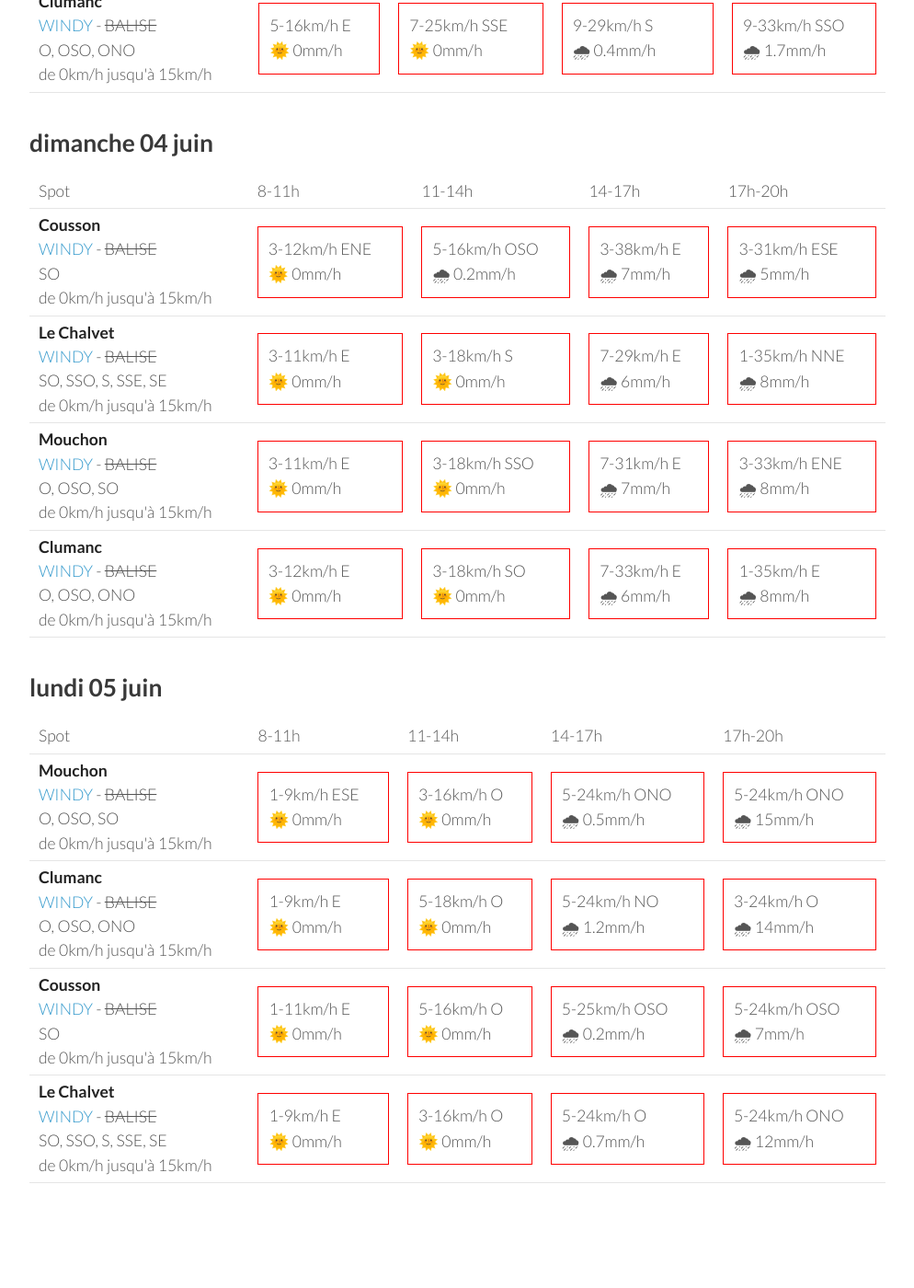
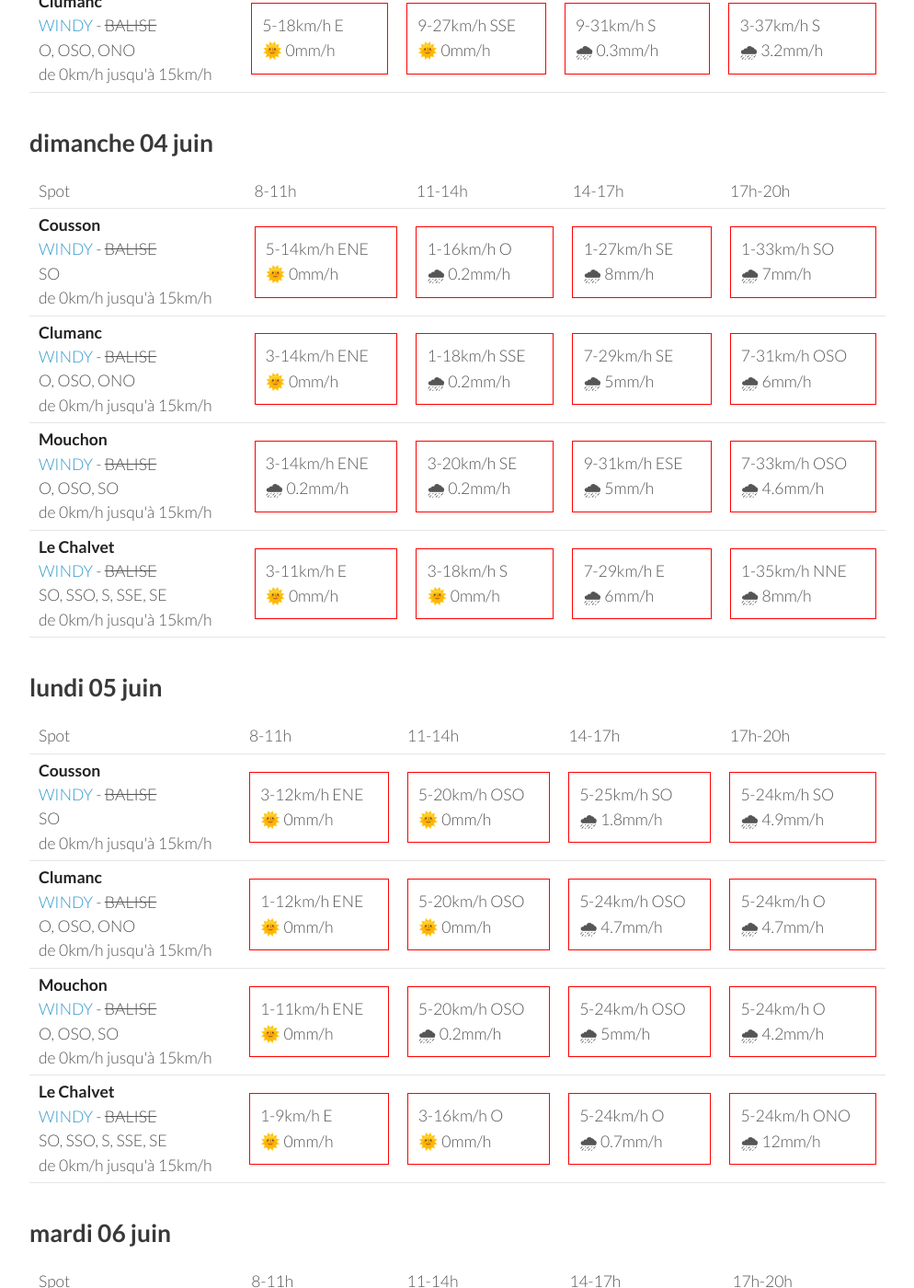
Before and after one commit to parapente-dans-le-nord/parapente-dans-le-nord.github.io, a Jekyll site: the page built from saint_andre.markdown, in a window 1280 px wide and 1400 px high, scrolled down 1918 px. Shown: the whole window at 92% size, without its empty margins (26-1020 px from the left). Built offline with Jekyll 4.4.1, drawn with Linux system fonts in a browser that asks for light colours; some of the changed text lies outside the part shown.

Commit message:
update index.markdown

```diff
--- a/saint_andre.markdown
+++ b/saint_andre.markdown
@@ -137,9 +137,9 @@ page mise à jour le jeudi 01 juin 06:36
         <td><strong>Cousson</strong><br><a href="https://windy.com/44.054/6.240?43.940,6.241,10,m:eSAaglz">WINDY</a> - <span class="no-balise"> BALISE </span><br> <span class="vent-favorable">SO</span><br><span class="force-vent">de 0km/h jusqu'à 15km/h</span> </td>
 
             <td><div class="not-flyable"><p>5-16km/h E</p><p>🌞 0mm/h</p></div></td>
-            <td><div class="not-flyable"><p>7-22km/h SSO</p><p>🌧 0.2mm/h</p></div></td>
-            <td><div class="not-flyable"><p>9-27km/h SO</p><p>🌧 0.3mm/h</p></div></td>
-            <td><div class="not-flyable"><p>9-33km/h SO</p><p>🌧 7mm/h</p></div></td>
+            <td><div class="not-flyable"><p>5-22km/h SSO</p><p>🌞 0mm/h</p></div></td>
+            <td><div class="not-flyable"><p>7-27km/h SO</p><p>🌧 3mm/h</p></div></td>
+            <td><div class="not-flyable"><p>1-29km/h NNO</p><p>🌧 6mm/h</p></div></td>
 
 
     </tr>
@@ -156,20 +156,20 @@ page mise à jour le jeudi 01 juin 06:36
 <tr>
         <td><strong>Mouchon</strong><br><a href="https://windy.com/43.992/6.424?43.878,6.425,10,m:eSuaglR">WINDY</a> - <span class="no-balise"> BALISE </span><br> <span class="vent-favorable">O, OSO, SO</span><br><span class="force-vent">de 0km/h jusqu'à 15km/h</span> </td>
 
-            <td><div class="not-flyable"><p>3-14km/h E</p><p>🌞 0mm/h</p></div></td>
-            <td><div class="not-flyable"><p>9-25km/h SE</p><p>🌞 0mm/h</p></div></td>
-            <td><div class="not-flyable"><p>11-29km/h S</p><p>🌧 0.4mm/h</p></div></td>
-            <td><div class="not-flyable"><p>9-33km/h SSO</p><p>🌧 1.6mm/h</p></div></td>
+            <td><div class="not-flyable"><p>5-16km/h ESE</p><p>🌞 0mm/h</p></div></td>
+            <td><div class="not-flyable"><p>9-27km/h SE</p><p>🌞 0mm/h</p></div></td>
+            <td><div class="not-flyable"><p>11-29km/h S</p><p>🌧 0.3mm/h</p></div></td>
+            <td><div class="not-flyable"><p>5-37km/h SSE</p><p>🌧 2.9mm/h</p></div></td>
 
 
     </tr>
 <tr>
         <td><strong>Clumanc</strong><br><a href="https://windy.com/44.027/6.402?43.914,6.403,10,m:eSxaglP">WINDY</a> - <span class="no-balise"> BALISE </span><br> <span class="vent-favorable">O, OSO, ONO</span><br><span class="force-vent">de 0km/h jusqu'à 15km/h</span> </td>
 
-            <td><div class="not-flyable"><p>5-16km/h E</p><p>🌞 0mm/h</p></div></td>
-            <td><div class="not-flyable"><p>7-25km/h SSE</p><p>🌞 0mm/h</p></div></td>
-            <td><div class="not-flyable"><p>9-29km/h S</p><p>🌧 0.4mm/h</p></div></td>
-            <td><div class="not-flyable"><p>9-33km/h SSO</p><p>🌧 1.7mm/h</p></div></td>
+            <td><div class="not-flyable"><p>5-18km/h E</p><p>🌞 0mm/h</p></div></td>
+            <td><div class="not-flyable"><p>9-27km/h SSE</p><p>🌞 0mm/h</p></div></td>
+            <td><div class="not-flyable"><p>9-31km/h S</p><p>🌧 0.3mm/h</p></div></td>
+            <td><div class="not-flyable"><p>3-37km/h S</p><p>🌧 3.2mm/h</p></div></td>
 
 
     </tr>
@@ -192,10 +192,30 @@ page mise à jour le jeudi 01 juin 06:36
 <tr>
         <td><strong>Cousson</strong><br><a href="https://windy.com/44.054/6.240?43.940,6.241,10,m:eSAaglz">WINDY</a> - <span class="no-balise"> BALISE </span><br> <span class="vent-favorable">SO</span><br><span class="force-vent">de 0km/h jusqu'à 15km/h</span> </td>
 
-            <td><div class="not-flyable"><p>3-12km/h ENE</p><p>🌞 0mm/h</p></div></td>
-            <td><div class="not-flyable"><p>5-16km/h OSO</p><p>🌧 0.2mm/h</p></div></td>
-            <td><div class="not-flyable"><p>3-38km/h E</p><p>🌧 7mm/h</p></div></td>
-            <td><div class="not-flyable"><p>3-31km/h ESE</p><p>🌧 5mm/h</p></div></td>
+            <td><div class="not-flyable"><p>5-14km/h ENE</p><p>🌞 0mm/h</p></div></td>
+            <td><div class="not-flyable"><p>1-16km/h O</p><p>🌧 0.2mm/h</p></div></td>
+            <td><div class="not-flyable"><p>1-27km/h SE</p><p>🌧 8mm/h</p></div></td>
+            <td><div class="not-flyable"><p>1-33km/h SO</p><p>🌧 7mm/h</p></div></td>
+
+
+    </tr>
+<tr>
+        <td><strong>Clumanc</strong><br><a href="https://windy.com/44.027/6.402?43.914,6.403,10,m:eSxaglP">WINDY</a> - <span class="no-balise"> BALISE </span><br> <span class="vent-favorable">O, OSO, ONO</span><br><span class="force-vent">de 0km/h jusqu'à 15km/h</span> </td>
+
+            <td><div class="not-flyable"><p>3-14km/h ENE</p><p>🌞 0mm/h</p></div></td>
+            <td><div class="not-flyable"><p>1-18km/h SSE</p><p>🌧 0.2mm/h</p></div></td>
+            <td><div class="not-flyable"><p>7-29km/h SE</p><p>🌧 5mm/h</p></div></td>
+            <td><div class="not-flyable"><p>7-31km/h OSO</p><p>🌧 6mm/h</p></div></td>
+
+
+    </tr>
+<tr>
+        <td><strong>Mouchon</strong><br><a href="https://windy.com/43.992/6.424?43.878,6.425,10,m:eSuaglR">WINDY</a> - <span class="no-balise"> BALISE </span><br> <span class="vent-favorable">O, OSO, SO</span><br><span class="force-vent">de 0km/h jusqu'à 15km/h</span> </td>
+
+            <td><div class="not-flyable"><p>3-14km/h ENE</p><p>🌧 0.2mm/h</p></div></td>
+            <td><div class="not-flyable"><p>3-20km/h SE</p><p>🌧 0.2mm/h</p></div></td>
+            <td><div class="not-flyable"><p>9-31km/h ESE</p><p>🌧 5mm/h</p></div></td>
+            <td><div class="not-flyable"><p>7-33km/h OSO</p><p>🌧 4.6mm/h</p></div></td>
 
 
     </tr>
@@ -206,26 +226,6 @@ page mise à jour le jeudi 01 juin 06:36
             <td><div class="not-flyable"><p>3-18km/h S</p><p>🌞 0mm/h</p></div></td>
             <td><div class="not-flyable"><p>7-29km/h E</p><p>🌧 6mm/h</p></div></td>
             <td><div class="not-flyable"><p>1-35km/h NNE</p><p>🌧 8mm/h</p></div></td>
-
-
-    </tr>
-<tr>
-        <td><strong>Mouchon</strong><br><a href="https://windy.com/43.992/6.424?43.878,6.425,10,m:eSuaglR">WINDY</a> - <span class="no-balise"> BALISE </span><br> <span class="vent-favorable">O, OSO, SO</span><br><span class="force-vent">de 0km/h jusqu'à 15km/h</span> </td>
-
-            <td><div class="not-flyable"><p>3-11km/h E</p><p>🌞 0mm/h</p></div></td>
-            <td><div class="not-flyable"><p>3-18km/h SSO</p><p>🌞 0mm/h</p></div></td>
-            <td><div class="not-flyable"><p>7-31km/h E</p><p>🌧 7mm/h</p></div></td>
-            <td><div class="not-flyable"><p>3-33km/h ENE</p><p>🌧 8mm/h</p></div></td>
-
-
-    </tr>
-<tr>
-        <td><strong>Clumanc</strong><br><a href="https://windy.com/44.027/6.402?43.914,6.403,10,m:eSxaglP">WINDY</a> - <span class="no-balise"> BALISE </span><br> <span class="vent-favorable">O, OSO, ONO</span><br><span class="force-vent">de 0km/h jusqu'à 15km/h</span> </td>
-
-            <td><div class="not-flyable"><p>3-12km/h E</p><p>🌞 0mm/h</p></div></td>
-            <td><div class="not-flyable"><p>3-18km/h SO</p><p>🌞 0mm/h</p></div></td>
-            <td><div class="not-flyable"><p>7-33km/h E</p><p>🌧 6mm/h</p></div></td>
-            <td><div class="not-flyable"><p>1-35km/h E</p><p>🌧 8mm/h</p></div></td>
 
 
     </tr>
@@ -246,32 +246,32 @@ page mise à jour le jeudi 01 juin 06:36
       <td>17h-20h</td>
     </tr>
 <tr>
-        <td><strong>Mouchon</strong><br><a href="https://windy.com/43.992/6.424?43.878,6.425,10,m:eSuaglR">WINDY</a> - <span class="no-balise"> BALISE </span><br> <span class="vent-favorable">O, OSO, SO</span><br><span class="force-vent">de 0km/h jusqu'à 15km/h</span> </td>
+        <td><strong>Cousson</strong><br><a href="https://windy.com/44.054/6.240?43.940,6.241,10,m:eSAaglz">WINDY</a> - <span class="no-balise"> BALISE </span><br> <span class="vent-favorable">SO</span><br><span class="force-vent">de 0km/h jusqu'à 15km/h</span> </td>
 
-            <td><div class="not-flyable"><p>1-9km/h ESE</p><p>🌞 0mm/h</p></div></td>
-            <td><div class="not-flyable"><p>3-16km/h O</p><p>🌞 0mm/h</p></div></td>
-            <td><div class="not-flyable"><p>5-24km/h ONO</p><p>🌧 0.5mm/h</p></div></td>
-            <td><div class="not-flyable"><p>5-24km/h ONO</p><p>🌧 15mm/h</p></div></td>
+            <td><div class="not-flyable"><p>3-12km/h ENE</p><p>🌞 0mm/h</p></div></td>
+            <td><div class="not-flyable"><p>5-20km/h OSO</p><p>🌞 0mm/h</p></div></td>
+            <td><div class="not-flyable"><p>5-25km/h SO</p><p>🌧 1.8mm/h</p></div></td>
+            <td><div class="not-flyable"><p>5-24km/h SO</p><p>🌧 4.9mm/h</p></div></td>
 
 
     </tr>
 <tr>
         <td><strong>Clumanc</strong><br><a href="https://windy.com/44.027/6.402?43.914,6.403,10,m:eSxaglP">WINDY</a> - <span class="no-balise"> BALISE </span><br> <span class="vent-favorable">O, OSO, ONO</span><br><span class="force-vent">de 0km/h jusqu'à 15km/h</span> </td>
 
-            <td><div class="not-flyable"><p>1-9km/h E</p><p>🌞 0mm/h</p></div></td>
-            <td><div class="not-flyable"><p>5-18km/h O</p><p>🌞 0mm/h</p></div></td>
-            <td><div class="not-flyable"><p>5-24km/h NO</p><p>🌧 1.2mm/h</p></div></td>
-            <td><div class="not-flyable"><p>3-24km/h O</p><p>🌧 14mm/h</p></div></td>
+            <td><div class="not-flyable"><p>1-12km/h ENE</p><p>🌞 0mm/h</p></div></td>
+            <td><div class="not-flyable"><p>5-20km/h OSO</p><p>🌞 0mm/h</p></div></td>
+            <td><div class="not-flyable"><p>5-24km/h OSO</p><p>🌧 4.7mm/h</p></div></td>
+            <td><div class="not-flyable"><p>5-24km/h O</p><p>🌧 4.7mm/h</p></div></td>
 
 
     </tr>
 <tr>
-        <td><strong>Cousson</strong><br><a href="https://windy.com/44.054/6.240?43.940,6.241,10,m:eSAaglz">WINDY</a> - <span class="no-balise"> BALISE </span><br> <span class="vent-favorable">SO</span><br><span class="force-vent">de 0km/h jusqu'à 15km/h</span> </td>
+        <td><strong>Mouchon</strong><br><a href="https://windy.com/43.992/6.424?43.878,6.425,10,m:eSuaglR">WINDY</a> - <span class="no-balise"> BALISE </span><br> <span class="vent-favorable">O, OSO, SO</span><br><span class="force-vent">de 0km/h jusqu'à 15km/h</span> </td>
 
-            <td><div class="not-flyable"><p>1-11km/h E</p><p>🌞 0mm/h</p></div></td>
-            <td><div class="not-flyable"><p>5-16km/h O</p><p>🌞 0mm/h</p></div></td>
-            <td><div class="not-flyable"><p>5-25km/h OSO</p><p>🌧 0.2mm/h</p></div></td>
-            <td><div class="not-flyable"><p>5-24km/h OSO</p><p>🌧 7mm/h</p></div></td>
+            <td><div class="not-flyable"><p>1-11km/h ENE</p><p>🌞 0mm/h</p></div></td>
+            <td><div class="not-flyable"><p>5-20km/h OSO</p><p>🌧 0.2mm/h</p></div></td>
+            <td><div class="not-flyable"><p>5-24km/h OSO</p><p>🌧 5mm/h</p></div></td>
+            <td><div class="not-flyable"><p>5-24km/h O</p><p>🌧 4.2mm/h</p></div></td>
 
 
     </tr>
@@ -289,3 +289,49 @@ page mise à jour le jeudi 01 juin 06:36
 </tbody>
 </table>
 {:/}
+## mardi 06 juin
+
+{::nomarkdown}
+<table>
+  <tbody>
+    <tr>
+      <td>Spot</td>
+      <td>8-11h</td>
+      <td>11-14h</td>
+      <td>14-17h</td>
+      <td>17h-20h</td>
+    </tr>
+<tr>
+        <td><strong>Cousson</strong><br><a href="https://windy.com/44.054/6.240?43.940,6.241,10,m:eSAaglz">WINDY</a> - <span class="no-balise"> BALISE </span><br> <span class="vent-favorable">SO</span><br><span class="force-vent">de 0km/h jusqu'à 15km/h</span> </td>
+
+            <td><div class="not-flyable"><p>3-16km/h E</p><p>🌞 0mm/h</p></div></td>
+            <td><div class="not-flyable"><p>5-20km/h OSO</p><p>🌧 0.2mm/h</p></div></td>
+            <td><div class="not-flyable"><p>5-24km/h OSO</p><p>🌧 0.5mm/h</p></div></td>
+            <td><div class="not-flyable"><p>5-29km/h SO</p><p>🌧 1.4mm/h</p></div></td>
+
+
+    </tr>
+<tr>
+        <td><strong>Clumanc</strong><br><a href="https://windy.com/44.027/6.402?43.914,6.403,10,m:eSxaglP">WINDY</a> - <span class="no-balise"> BALISE </span><br> <span class="vent-favorable">O, OSO, ONO</span><br><span class="force-vent">de 0km/h jusqu'à 15km/h</span> </td>
+
+            <td><div class="not-flyable"><p>5-16km/h ESE</p><p>🌞 0mm/h</p></div></td>
+            <td><div class="not-flyable"><p>5-20km/h SO</p><p>🌧 0.3mm/h</p></div></td>
+            <td><div class="not-flyable"><p>5-25km/h OSO</p><p>🌧 0.9mm/h</p></div></td>
+            <td><div class="not-flyable"><p>5-29km/h O</p><p>🌧 5mm/h</p></div></td>
+
+
+    </tr>
+<tr>
+        <td><strong>Mouchon</strong><br><a href="https://windy.com/43.992/6.424?43.878,6.425,10,m:eSuaglR">WINDY</a> - <span class="no-balise"> BALISE </span><br> <span class="vent-favorable">O, OSO, SO</span><br><span class="force-vent">de 0km/h jusqu'à 15km/h</span> </td>
+
+            <td><div class="not-flyable"><p>5-14km/h ESE</p><p>🌞 0mm/h</p></div></td>
+            <td><div class="not-flyable"><p>5-20km/h SO</p><p>🌧 0.4mm/h</p></div></td>
+            <td><div class="not-flyable"><p>5-25km/h OSO</p><p>🌧 0.9mm/h</p></div></td>
+            <td><div class="not-flyable"><p>5-27km/h OSO</p><p>🌧 6mm/h</p></div></td>
+
+
+    </tr>
+
+</tbody>
+</table>
+{:/}
```
Also changed, not shown: other parts of saint_andre.markdown (+1 -1 lines).
